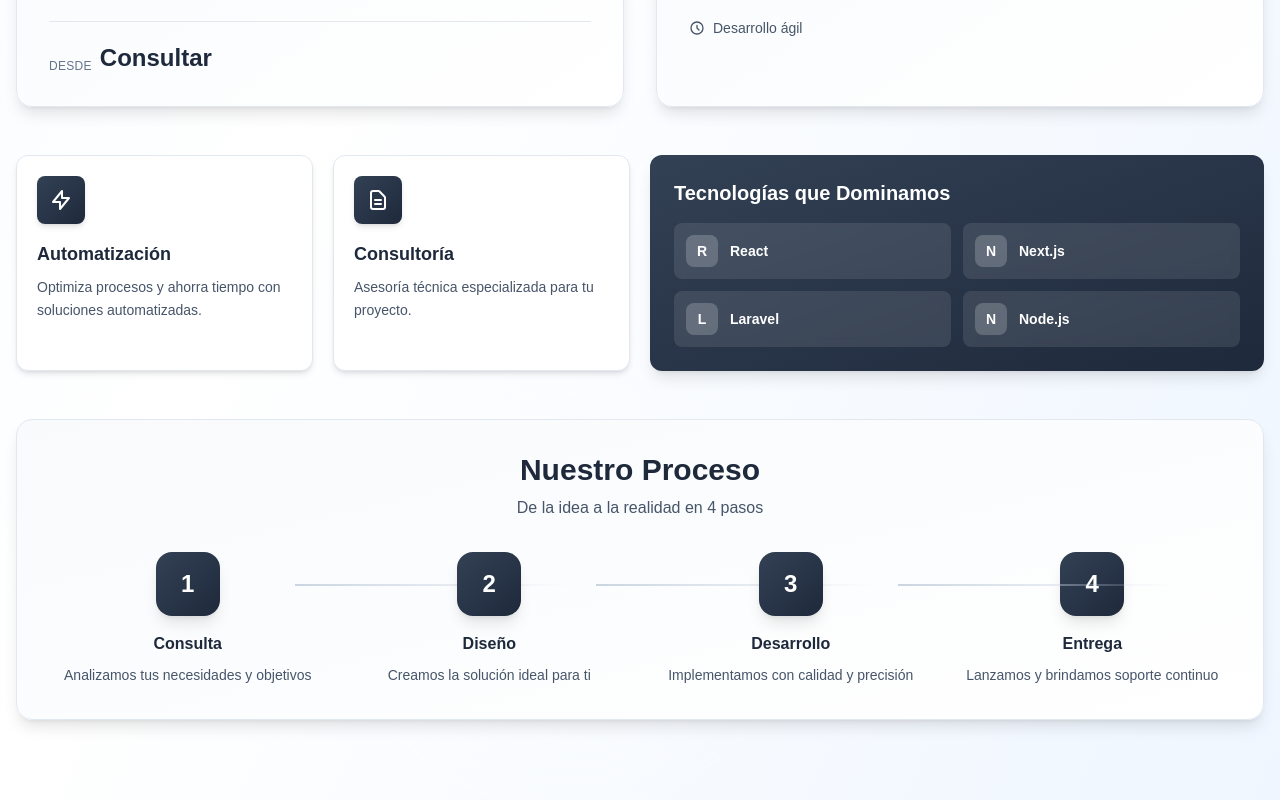
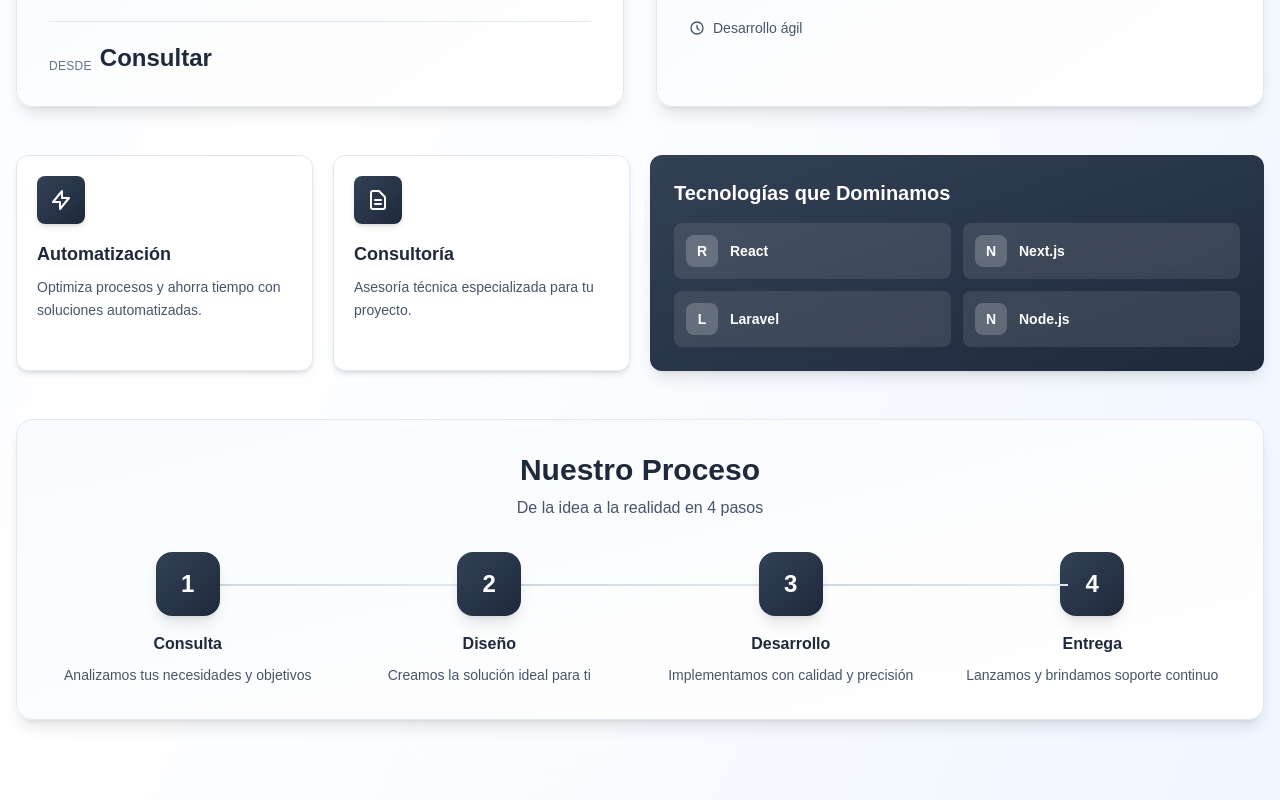
Before and after one commit to kamdevo/Kor4SoftLanding, a Next.js app: page / in a window 1280 px wide. Shown: the part 2146-2946 px from the top of the page. Built offline with nearby package versions, Linux system fonts and the light colour scheme.

Commit message:
Corección UI

```diff
--- a/components/BentoGrid.tsx
+++ b/components/BentoGrid.tsx
@@ -197,48 +197,44 @@ export default function BentoGrid() {
           <p className="text-slate-600 text-sm sm:text-base">De la idea a la realidad en 4 pasos</p>
         </div>
 
-        <div className="grid grid-cols-1 sm:grid-cols-2 lg:grid-cols-4 gap-6">
+        <div className="grid grid-cols-1 sm:grid-cols-2 lg:grid-cols-4 gap-8 lg:gap-6">
           {/* Paso 1 */}
-          <div className="relative">
-            <div className="flex flex-col items-center text-center">
-              <div className="w-16 h-16 bg-gradient-to-br from-slate-700 to-slate-800 rounded-2xl flex items-center justify-center mb-4 shadow-lg">
+          <div className="relative flex flex-col items-center text-center">
+            <div className="w-16 h-16 bg-gradient-to-br from-slate-700 to-slate-800 rounded-2xl flex items-center justify-center mb-4 shadow-lg relative z-10">
               <span className="text-2xl font-bold text-white">1</span>
             </div>
             <h4 className="font-bold text-slate-800 text-base mb-2">Consulta</h4>
             <p className="text-slate-600 text-sm leading-relaxed">
               Analizamos tus necesidades y objetivos
             </p>
-            </div>
             {/* Conector - oculto en mobile */}
-            <div className="hidden lg:block absolute top-8 left-full w-full h-0.5 bg-gradient-to-r from-slate-300 to-transparent -ml-8"></div>
+            <div className="hidden lg:block absolute top-8 left-1/2 w-full h-0.5 bg-gradient-to-r from-slate-300 to-slate-200 z-0"></div>
           </div>
 
           {/* Paso 2 */}
-          <div className="relative">
-            <div className="flex flex-col items-center text-center">
-              <div className="w-16 h-16 bg-gradient-to-br from-slate-700 to-slate-800 rounded-2xl flex items-center justify-center mb-4 shadow-lg">
+          <div className="relative flex flex-col items-center text-center">
+            <div className="w-16 h-16 bg-gradient-to-br from-slate-700 to-slate-800 rounded-2xl flex items-center justify-center mb-4 shadow-lg relative z-10">
               <span className="text-2xl font-bold text-white">2</span>
             </div>
             <h4 className="font-bold text-slate-800 text-base mb-2">Diseño</h4>
             <p className="text-slate-600 text-sm leading-relaxed">
               Creamos la solución ideal para ti
             </p>
-            </div>
-            <div className="hidden lg:block absolute top-8 left-full w-full h-0.5 bg-gradient-to-r from-slate-300 to-transparent -ml-8"></div>
+            {/* Conector */}
+            <div className="hidden lg:block absolute top-8 left-1/2 w-full h-0.5 bg-gradient-to-r from-slate-300 to-slate-200 z-0"></div>
           </div>
 
           {/* Paso 3 */}
-          <div className="relative">
-            <div className="flex flex-col items-center text-center">
-              <div className="w-16 h-16 bg-gradient-to-br from-slate-700 to-slate-800 rounded-2xl flex items-center justify-center mb-4 shadow-lg">
+          <div className="relative flex flex-col items-center text-center">
+            <div className="w-16 h-16 bg-gradient-to-br from-slate-700 to-slate-800 rounded-2xl flex items-center justify-center mb-4 shadow-lg relative z-10">
               <span className="text-2xl font-bold text-white">3</span>
             </div>
             <h4 className="font-bold text-slate-800 text-base mb-2">Desarrollo</h4>
             <p className="text-slate-600 text-sm leading-relaxed">
               Implementamos con calidad y precisión
             </p>
-            </div>
-            <div className="hidden lg:block absolute top-8 left-full w-full h-0.5 bg-gradient-to-r from-slate-300 to-transparent -ml-8"></div>
+            {/* Conector */}
+            <div className="hidden lg:block absolute top-8 left-1/2 w-full h-0.5 bg-gradient-to-r from-slate-300 to-slate-200 z-0"></div>
           </div>
 
           {/* Paso 4 */}
```
Lines whose indentation alone changed are shown as unchanged.
